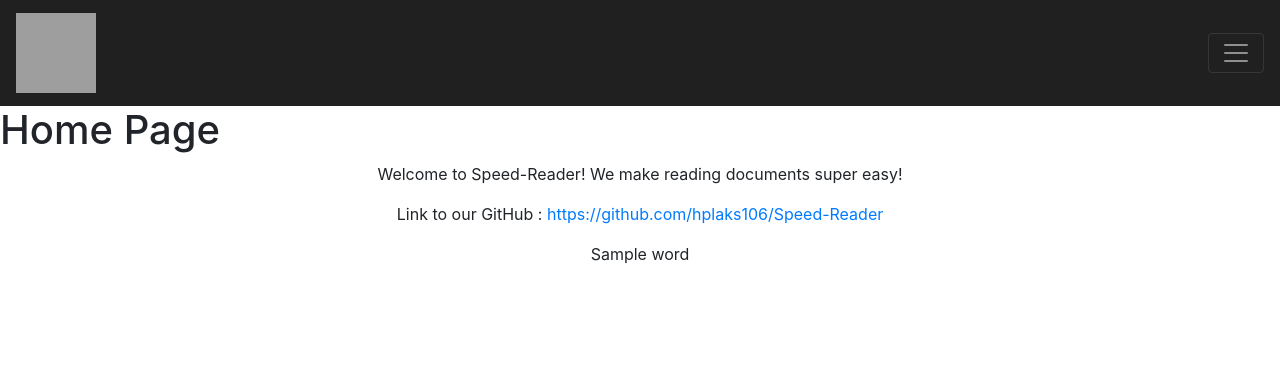
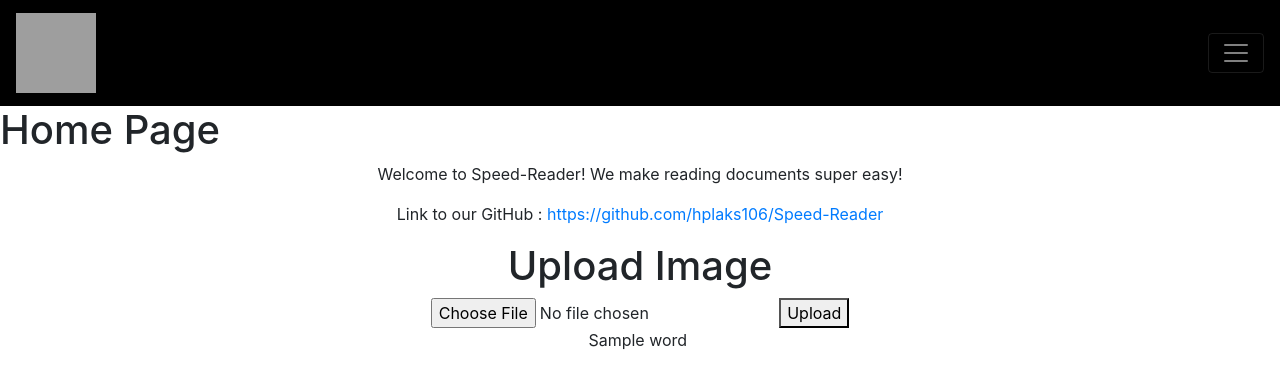
Before and after one commit to hplaks106/Speed-Reader, a Flask app: template webapp/templates/home.html in a window 1280 px wide. Shown: the top 389 px of the page. Run offline with Flask 2, Linux system fonts and the light colour scheme; the template is opened without the code that fills it: values that come from a table or form of the project are taken from there, most other values are stand-ins (such as "Sample title", 1, 10 or a date in 2020); some libraries are stand-ins or nearby versions; grey boxes are pictures that could not be loaded.

Commit message:
updated webapp to accept file input

```diff
--- a/webapp/backend.py
+++ /dev/null
@@ -1,24 +0,0 @@
-from flask import Flask, redirect, url_for, render_template
-import file_convert as conv
-
-app = Flask(__name__)
-
-
-@app.route('/')
-def home():
-    # list = conv.convert_pdf_to_txt('Group_Assignment_4.pdf')
-    return render_template('home.html', list=conv.readFile('Group_Assignment_4.pdf'))
-
-
-@app.route('/tutorial')
-def tutorial():
-    return render_template('tutorial.html')
-
-@app.route('/about')
-def about():
-    return render_template('about.html')
-
-
-
-if __name__ == "__main__":
-    app.run(debug=True)
--- a/webapp/file_convert.py
+++ b/webapp/file_convert.py
@@ -1,5 +1,3 @@
-# Please make sure you have modules pdf, pdfminer, and subsequent modules.
-# import sys
 # PDF reader to parse file text
 from pdfminer.pdfinterp import PDFResourceManager, PDFPageInterpreter
 from pdfminer.pdfpage import PDFPage
@@ -39,7 +37,7 @@ def pdfparser(data):
     return data
 
 
-def readFile(filename):
+def convert_pdf(filename):
     """Reads from filename and converts it into a list of strings."""
     list = pdfparser(filename)  # get PDF formatted as text
     # fill in spaces to the PDF text
--- /dev/null
+++ b/webapp/main.py
@@ -0,0 +1,46 @@
+from flask import Flask, redirect, url_for, render_template, request, session
+import file_convert as conv
+from flask_wtf import FlaskForm
+from wtforms import FileField
+from flask_uploads import configure_uploads, UploadSet
+
+app = Flask(__name__)
+
+app.config['SECRET_KEY'] = 'key'
+app.config['UPLOADED_FILES_DEST'] = 'uploads/files'
+
+files = UploadSet('files', ['pdf'])
+configure_uploads(app, files)
+
+class MyForm(FlaskForm):
+    pdf  = FileField('pdf')
+
+@app.route('/home', methods=['GET', 'POST'])
+@app.route('/', methods=['GET', 'POST'])
+def home():
+    form = MyForm()
+    list = []
+    if form.validate_on_submit():
+        filename = files.save(form.pdf.data)
+        list = conv.convert_pdf('uploads/files/' + filename)
+    # else:
+    #     return redirect('/')
+    return render_template('home.html', form=form, list=list)
+
+@app.route('/upload', methods=['POST', 'GET'])
+def upload_files():
+
+    return render_template('upload.html')
+
+@app.route('/tutorial')
+def tutorial():
+    return render_template('tutorial.html')
+
+@app.route('/about')
+def about():
+    return render_template('about.html')
+
+
+
+if __name__ == "__main__":
+    app.run(debug=True)
--- /dev/null
+++ b/webapp/static/tst.js
@@ -0,0 +1,6 @@
+(function displayClass(i) {
+    $("#tst").html(classes[i]);
+    setTimeout(function() {
+        displayClass((i + 1) % classes.length);
+    }, 500);
+})(0);
--- a/webapp/templates/base.html
+++ b/webapp/templates/base.html
@@ -7,7 +7,7 @@
         <title>{% block title %}{% endblock %}</title>
     </head>
     <body>
-        <nav class="navbar sticky-top navbar-dark" style="background-color: #202020;">
+        <nav class="navbar sticky-top navbar-dark" style="background-color: #000000;">
           <a class="navbar-brand" href="/">
               <img src="https://i.imgur.com/p2bdj4L.png" width='80' height='80' alt="logo">
           </a>
--- a/webapp/templates/home.html
+++ b/webapp/templates/home.html
@@ -1,16 +1,18 @@
 {% extends "base.html" %}
-<!-- <link rel="style" href="style_guide.css"> -->
 
 {% block title %}Speed Reader{% endblock %}
 {% block content %}
 <h1>Home Page</h1>
 <p style="text-align: center">Welcome to Speed-Reader! We make reading documents super easy!</p>
 <p style="text-align: center">Link to our GitHub : <a href="https://github.com/hplaks106/Speed-Reader" target="_blank" rel="nofollow">https://github.com/hplaks106/Speed-Reader</a></p>
+<h1 style="text-align: center">Upload Image</h1>
+    <form style='text-align: center' method='POST' enctype='multipart/form-data'>
+        {{ form.csrf_token }}
+        {{ form.pdf }}
+        <button type='submit'>Upload</button>
+    </form>
+
 {% for word in list %}
-    <p style="text-align: center">{{word}}</p>
+    <p style="text-align: center">{{word}}&nbsp</p>
 {% endfor %}
-
-<!-- <input type="file" accept=".docx, .txt, .pdf"> -->
-
-
 {% endblock %}
```
Also changed, not shown: 1 other file.
